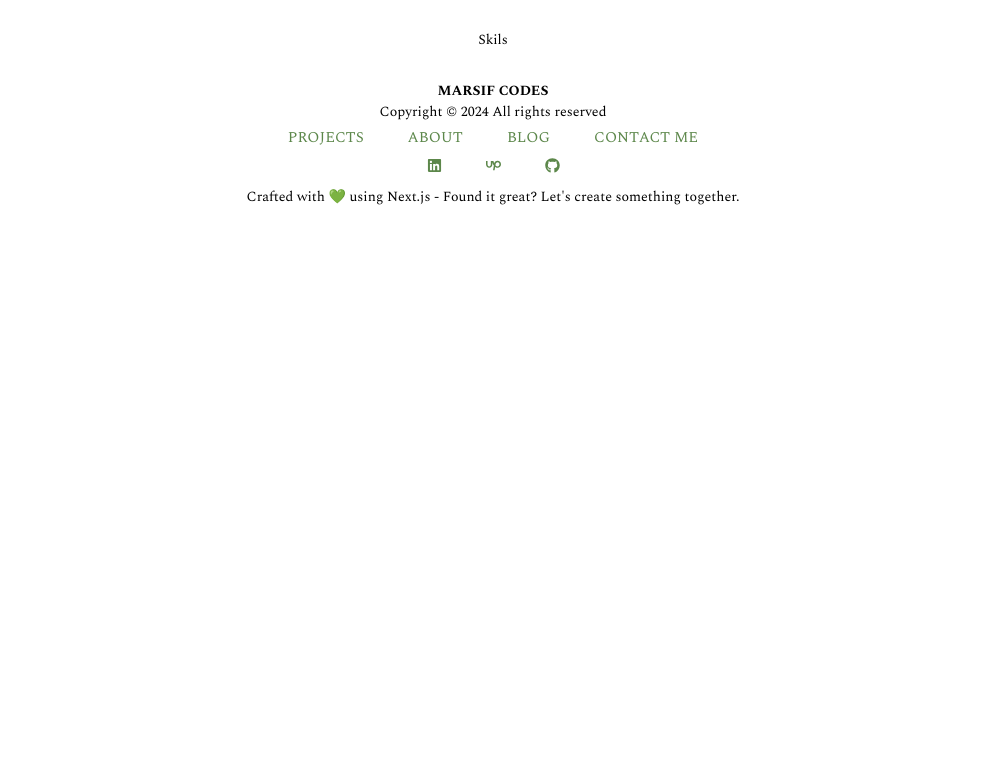
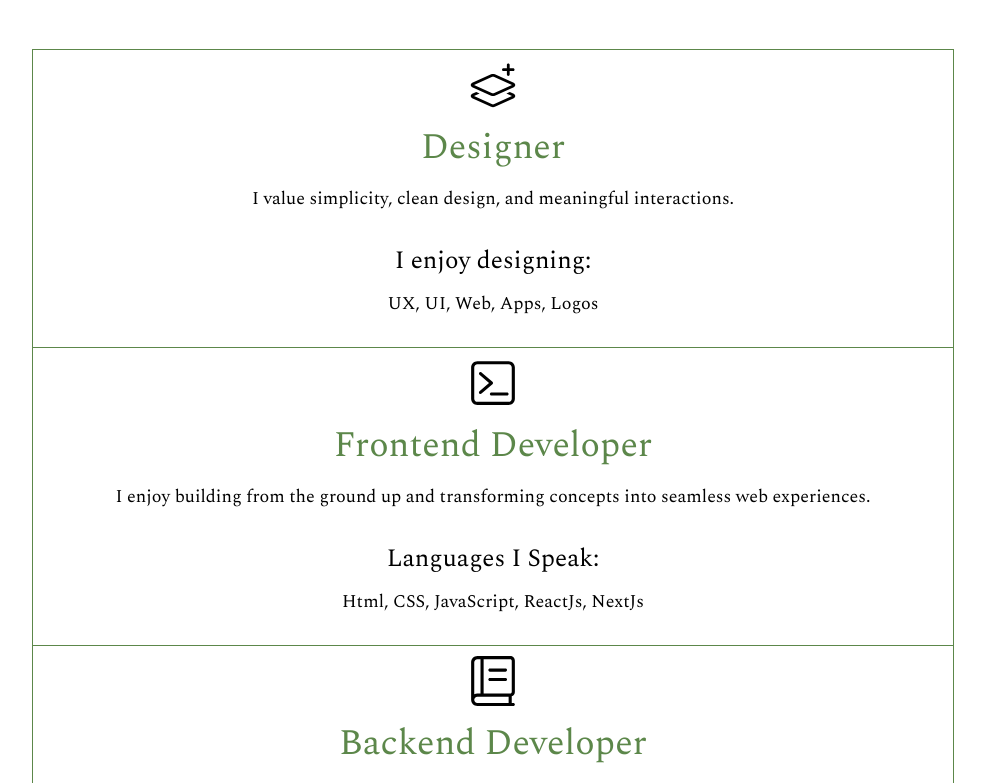
Before and after one commit to MARSIF123/marsif-codes, a Next.js app: page / in a window 1280 px wide. Shown: the part 1777-2560 px from the top of the page, without its empty margins (147-1132 px from the left). Before the commit the page ends 2016 px from the top, so only its background shows below. Built offline with nearby package versions, Linux system fonts and the light colour scheme; no server answers.

Commit message:
FEAT: add skills section

```diff
--- a/src/app/globals.css
+++ b/src/app/globals.css
@@ -10,7 +10,7 @@ body {
   font-family: var(--font-spectral);
   -webkit-font-smoothing: antialiased;
   -moz-osx-font-smoothing: grayscale;
-  font-size: 1.4rem;
+  font-size: 1.8rem;
   font-weight: normal;
 }
 
--- a/src/app/page.js
+++ b/src/app/page.js
@@ -23,6 +23,7 @@ export default function Home() {
       {/* SKILSS */}
       <Heading HeadingTag="h1">Skills</Heading>
       <Skills />
+      <LinkButton href="/about">Learn more about me</LinkButton>
     </div>
   );
 }
--- a/src/app/page.module.css
+++ b/src/app/page.module.css
@@ -5,4 +5,5 @@
   display: flex;
   align-items: center;
   flex-direction: column;
+  overflow: hidden;
 }
--- a/src/components/Footer/footer.module.css
+++ b/src/components/Footer/footer.module.css
@@ -1,6 +1,5 @@
 .footer {
-  width: 90%;
-  margin: 30px auto;
+  width: 100%;
 }
 .content {
   width: 100%;
--- a/src/components/Heading/Heading.js
+++ b/src/components/Heading/Heading.js
@@ -2,7 +2,9 @@ import styles from "./heading.module.css";
 
 function Heading({ children, HeadingTag }) {
   const color =
-    HeadingTag === "h1" ? "var(--color-primary)" : "var(--color-text)";
+    HeadingTag === "h1" || HeadingTag === "h2"
+      ? "var(--color-primary)"
+      : "var(--color-text)";
   const fontWeight = HeadingTag === "h1" ? "bold" : "normal";
   const fontSize =
     HeadingTag === "h1"
--- a/src/components/ProjectsGrid/projectGrid.module.css
+++ b/src/components/ProjectsGrid/projectGrid.module.css
@@ -26,6 +26,7 @@
     left: 0;
     bottom: 0;
     background-color: var(--color-primary);
+    opacity: 0.8;
     display: flex;
     align-items: center;
     justify-content: center;
--- a/src/components/Skills/Skills.js
+++ b/src/components/Skills/Skills.js
@@ -1,7 +1,101 @@
+import Heading from "../Heading/Heading";
 import styles from "./skills.module.css";
 
 const Skills = () => {
-  return <div>Skils</div>;
+  return (
+    <div className={styles.container}>
+      <div className={styles.item}>
+        <DesignIcon />
+        <Heading HeadingTag="h2">Designer</Heading>
+        <p>I value simplicity, clean design, and meaningful interactions.</p>
+        <Heading HeadingTag="h4">I enjoy designing:</Heading>
+        <p>UX, UI, Web, Apps, Logos</p>
+      </div>
+      <div className={styles.item}>
+        <FrontEndIcon />
+        <Heading HeadingTag="h2">Frontend Developer</Heading>
+        <p>
+          I enjoy building from the ground up and transforming concepts into
+          seamless web experiences.
+        </p>
+        <Heading HeadingTag="h4">Languages I Speak:</Heading>
+        <p>Html, CSS, JavaScript, ReactJs, NextJs</p>
+      </div>
+      <div className={styles.item}>
+        <BackEndIcon />
+        <Heading HeadingTag="h2">Backend Developer</Heading>
+        <p>
+          I enjoy building reliable backends that ensure smooth and efficient
+          functionality for web applications.
+        </p>
+        <Heading HeadingTag="h4">My Skills:</Heading>
+        <p>Node Js, DBMS, Headless CMS, APIs</p>
+      </div>
+    </div>
+  );
 };
 
 export default Skills;
+
+const DesignIcon = () => {
+  return (
+    <svg
+      class="svg-inline--fa fa-layer-plus fa-stack-1x has-text-dark"
+      aria-hidden="true"
+      focusable="false"
+      data-prefix="fal"
+      data-icon="layer-plus"
+      role="img"
+      xmlns="http://www.w3.org/2000/svg"
+      viewBox="0 0 576 512"
+      data-fa-i2svg=""
+    >
+      <path
+        fill="currentColor"
+        d="M480 24c0-8.8-7.2-16-16-16s-16 7.2-16 16l0 40-40 0c-8.8 0-16 7.2-16 16s7.2 16 16 16l40 0 0 40c0 8.8 7.2 16 16 16s16-7.2 16-16l0-40 40 0c8.8 0 16-7.2 16-16s-7.2-16-16-16l-40 0 0-40zM288 128c-7.5 0-15 1.6-21.8 4.7L48.8 230.1C38.6 234.7 32 244.8 32 256s6.6 21.3 16.8 25.9l217.4 97.5c6.9 3.1 14.3 4.7 21.8 4.7s15-1.6 21.8-4.7l217.4-97.5c10.2-4.6 16.8-14.7 16.8-25.9s-6.6-21.3-16.8-25.9L309.8 132.7c-6.9-3.1-14.3-4.7-21.8-4.7zm-8.8 33.9c2.8-1.2 5.7-1.9 8.8-1.9s6 .6 8.8 1.9l210 94.1-210 94.1c-2.8 1.2-5.7 1.9-8.8 1.9s-6-.6-8.8-1.9L69.3 256l210-94.1zM94.7 337.5L48.8 358.1C38.6 362.7 32 372.8 32 384s6.6 21.3 16.8 25.9l217.4 97.5c6.9 3.1 14.3 4.7 21.8 4.7s15-1.6 21.8-4.7l217.4-97.5c10.2-4.6 16.8-14.7 16.8-25.9s-6.6-21.3-16.8-25.9l-45.9-20.6-39.1 17.5L506.7 384l-210 94.1c-2.8 1.2-5.7 1.9-8.8 1.9s-6-.6-8.8-1.9L69.3 384l64.5-28.9L94.7 337.5z"
+      ></path>
+    </svg>
+  );
+};
+
+const FrontEndIcon = () => {
+  return (
+    <svg
+      class="svg-inline--fa fa-square-terminal fa-stack-1x has-text-dark"
+      aria-hidden="true"
+      focusable="false"
+      data-prefix="fal"
+      data-icon="square-terminal"
+      role="img"
+      xmlns="http://www.w3.org/2000/svg"
+      viewBox="0 0 448 512"
+      data-fa-i2svg=""
+    >
+      <path
+        fill="currentColor"
+        d="M384 64c17.7 0 32 14.3 32 32l0 320c0 17.7-14.3 32-32 32L64 448c-17.7 0-32-14.3-32-32L32 96c0-17.7 14.3-32 32-32l320 0zM64 32C28.7 32 0 60.7 0 96L0 416c0 35.3 28.7 64 64 64l320 0c35.3 0 64-28.7 64-64l0-320c0-35.3-28.7-64-64-64L64 32zM83.9 149.6c-5.8 6.7-5 16.8 1.7 22.6L183.4 256 85.6 339.9c-6.7 5.8-7.5 15.8-1.7 22.6s15.9 7.5 22.6 1.7l112-96c3.5-3 5.6-7.5 5.6-12.1s-2-9.1-5.6-12.1l-112-96c-6.7-5.8-16.8-5-22.6 1.7zM208 352c-8.8 0-16 7.2-16 16s7.2 16 16 16l160 0c8.8 0 16-7.2 16-16s-7.2-16-16-16l-160 0z"
+      ></path>
+    </svg>
+  );
+};
+
+const BackEndIcon = () => {
+  return (
+    <svg
+      class="svg-inline--fa fa-book fa-stack-1x has-text-dark"
+      aria-hidden="true"
+      focusable="false"
+      data-prefix="fal"
+      data-icon="book"
+      role="img"
+      xmlns="http://www.w3.org/2000/svg"
+      viewBox="0 0 448 512"
+      data-fa-i2svg=""
+    >
+      <path
+        fill="currentColor"
+        d="M64 0C28.7 0 0 28.7 0 64L0 448s0 0 0 0c0 35.3 28.7 64 64 64l368 0c8.8 0 16-7.2 16-16s-7.2-16-16-16l-16 0 0-66.7c18.6-6.6 32-24.4 32-45.3l0-320c0-26.5-21.5-48-48-48L64 0zM384 416l0 64L64 480c-17.7 0-32-14.3-32-32s14.3-32 32-32l320 0zM64 384c-11.7 0-22.6 3.1-32 8.6L32 64c0-17.7 14.3-32 32-32l32 0 0 352-32 0zm64 0l0-352 272 0c8.8 0 16 7.2 16 16l0 320c0 8.8-7.2 16-16 16l-272 0zm48-240c0 8.8 7.2 16 16 16l160 0c8.8 0 16-7.2 16-16s-7.2-16-16-16l-160 0c-8.8 0-16 7.2-16 16zm0 96c0 8.8 7.2 16 16 16l160 0c8.8 0 16-7.2 16-16s-7.2-16-16-16l-160 0c-8.8 0-16 7.2-16 16z"
+      ></path>
+    </svg>
+  );
+};
--- a/src/components/Skills/skills.module.css
+++ b/src/components/Skills/skills.module.css
@@ -0,0 +1,28 @@
+.container {
+  width: 100%;
+  display: flex;
+  margin: auto;
+  margin: 20px auto;
+  justify-content: center;
+  flex-wrap: wrap;
+}
+.item {
+  display: flex;
+  align-items: center;
+  flex-direction: column;
+  padding: 10px;
+  width: 80%;
+  border: 1px solid var(--color-primary);
+}
+.item:nth-child(2),
+.item:nth-child(3) {
+  border-top: none;
+}
+.item svg {
+  width: 50px;
+  height: 50px;
+}
+.item p {
+  margin-bottom: 20px;
+  text-align: center;
+}
```
